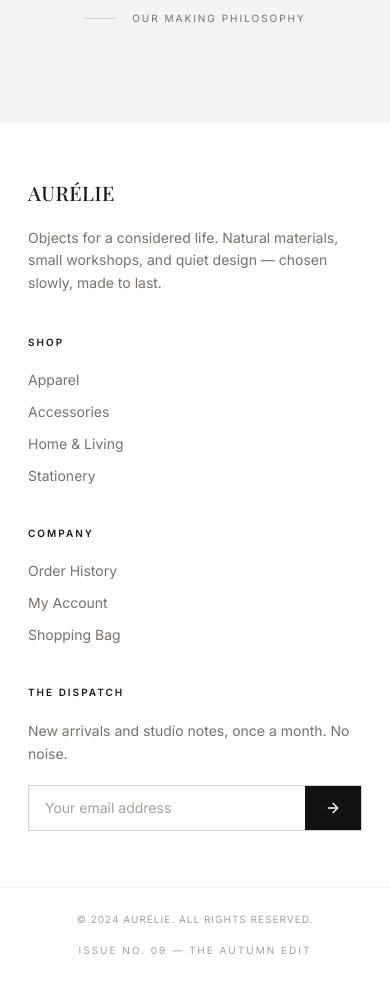
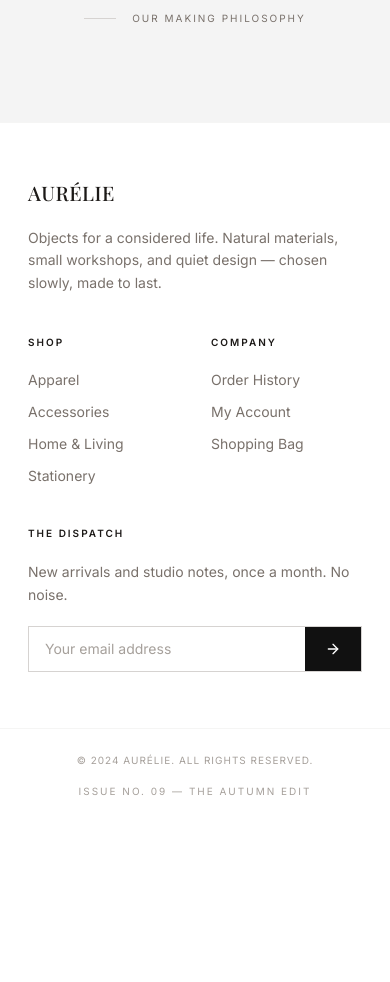
Before and after one commit to SaifEddineDev/Aurelie-ecommerce, a React (Vite) app: page /#/ in a window 390 px wide. Shown: the part 7900-8882 px from the top of the page. After the commit the page ends 8723 px from the top, so only its background shows below. Built offline with nearby package versions, Linux system fonts and the light colour scheme; a web font is replaced by a local one.

Commit message:
Fix React Router for GitHub Pages

```diff
--- a/src/layout/MainLayout.tsx
+++ b/src/layout/MainLayout.tsx
@@ -110,8 +110,8 @@ export default function MainLayout() {
 
       {/* Footer */}
       <footer className="bg-white border-t border-stone-100">
-        <div className="max-w-[1320px] mx-auto px-7 md:px-14 py-14 lg:py-20 grid grid-cols-1 md:grid-cols-2 lg:grid-cols-4 gap-x-8 gap-y-10 lg:gap-x-10">
-          <div className="lg:pr-4">
+        <div className="max-w-[1320px] mx-auto px-7 md:px-14 py-14 lg:py-20 grid grid-cols-2 md:grid-cols-2 lg:grid-cols-4 gap-x-8 gap-y-10 lg:gap-x-10">
+          <div className="col-span-2 lg:col-span-1 lg:pr-4">
             <h3 className="font-serif text-xl font-medium tracking-wide uppercase mb-5">Aurélie</h3>
             <p className="text-stone-500 text-sm leading-relaxed">
               Objects for a considered life. Natural materials, small workshops, and quiet design — chosen slowly, made to last.
@@ -137,7 +137,7 @@ export default function MainLayout() {
             </ul>
           </div>
 
-          <div>
+          <div className="col-span-2 lg:col-span-1">
             <h4 className="text-[10px] tracking-[0.2em] font-bold text-stone-900 uppercase mb-5">The Dispatch</h4>
             <p className="text-stone-500 text-sm leading-relaxed mb-5">
               New arrivals and studio notes, once a month. No noise.
```
